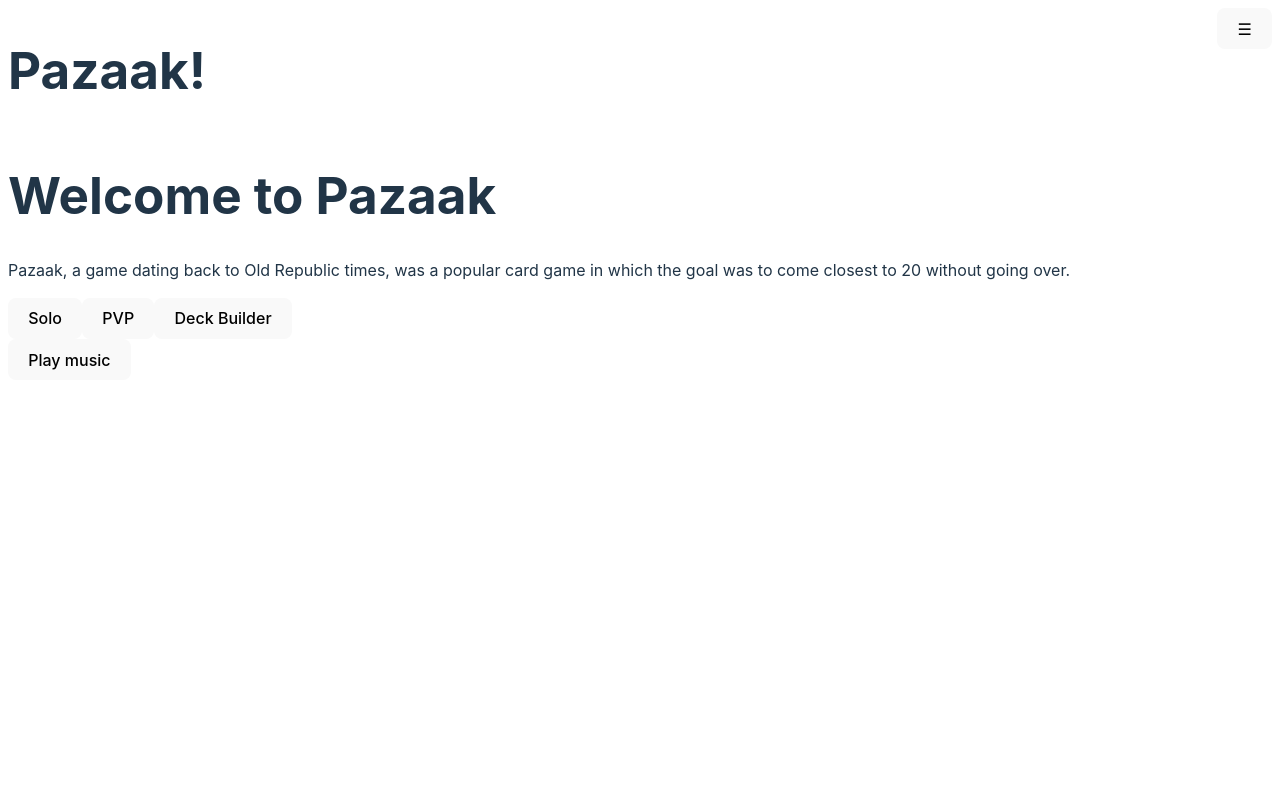
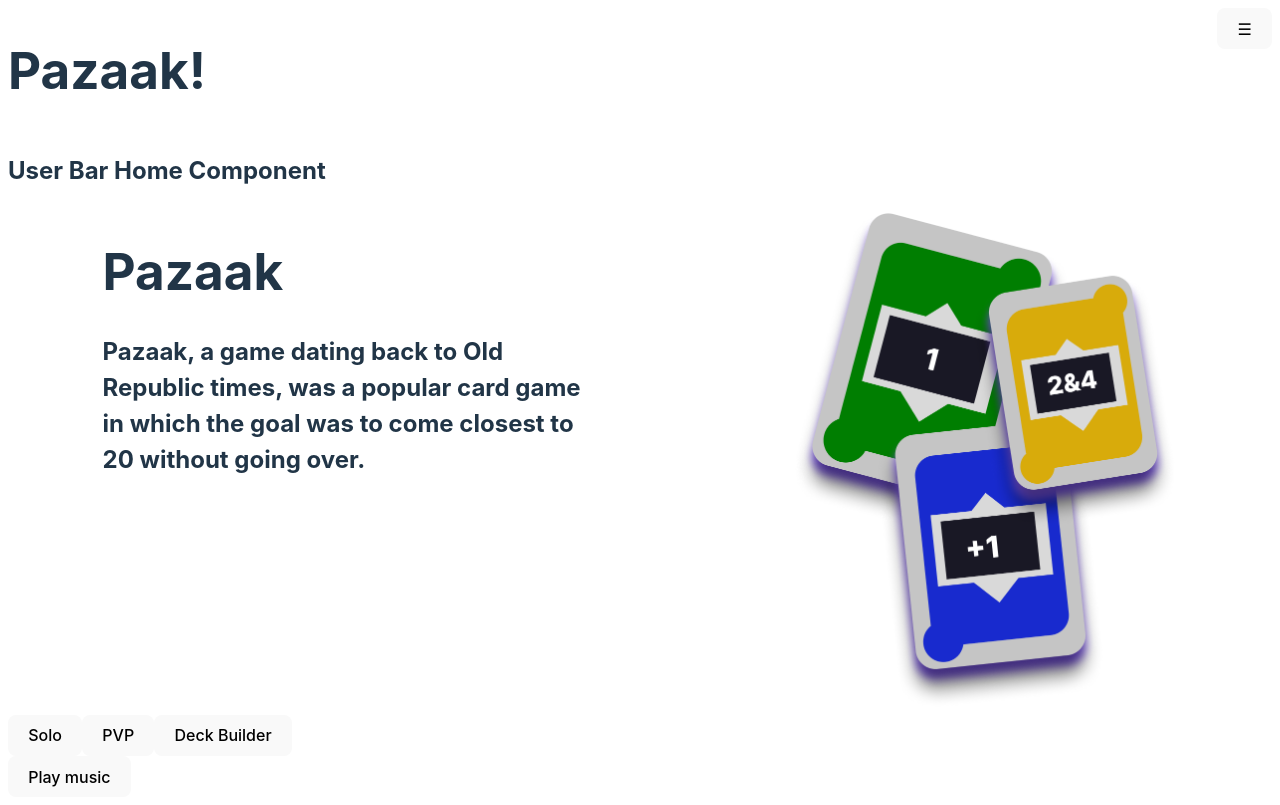
Before and after one commit to abasile1-tech/PazaakPadawan, a React (Vite) app in the folder client/: page / in a window 1280 px wide. Built offline with nearby package versions, Linux system fonts and the light colour scheme.

Commit message:
TIC-40-addImageToHomePage

```diff
--- a/client/src/App.css
+++ b/client/src/App.css
@@ -1,6 +1,21 @@
 .headerdiv {
   display: flex;
   justify-content: space-between;
+}
+
+.main-content {
+  display:flex;
+  justify-content: space-around;
+}
+
+#image-three-cards {
+  max-width: 500px;
+  max-height: 500px;
+}
+
+#home-page-text {
+  max-width: 500px;
+  max-height: 500px;
 }
 
 .menu-button {
--- a/client/src/components/HomePage.tsx
+++ b/client/src/components/HomePage.tsx
@@ -1,22 +1,30 @@
 import BackgroundMusic from './BackgroundMusic';
 import Header from './Header';
-import React, { useState } from 'react';
 import { Link } from 'react-router-dom';
 
 function HomePage() {
-  let musicChoice: string = 'homePage';
+  const musicChoice: string = 'homePage';
 
   return (
     <div className="home-page">
       <Header />
+      <h2>User Bar Home Component</h2>
 
       <div className="main-content">
-        <h1>Welcome to Pazaak</h1>
-
-        <p>
-          Pazaak, a game dating back to Old Republic times, was a popular card
-          game in which the goal was to come closest to 20 without going over.
-        </p>
+        <div id="home-page-text">
+          <h1>Pazaak</h1>
+          <h2>
+            Pazaak, a game dating back to Old Republic times, was a popular card
+            game in which the goal was to come closest to 20 without going over.
+          </h2>
+        </div>
+        <div>
+          <img
+            id="image-three-cards"
+            src="src\assets\images\cards\HomepageCard.png"
+            alt="three cards"
+          />
+        </div>
       </div>
 
       <div className="buttons">
```
